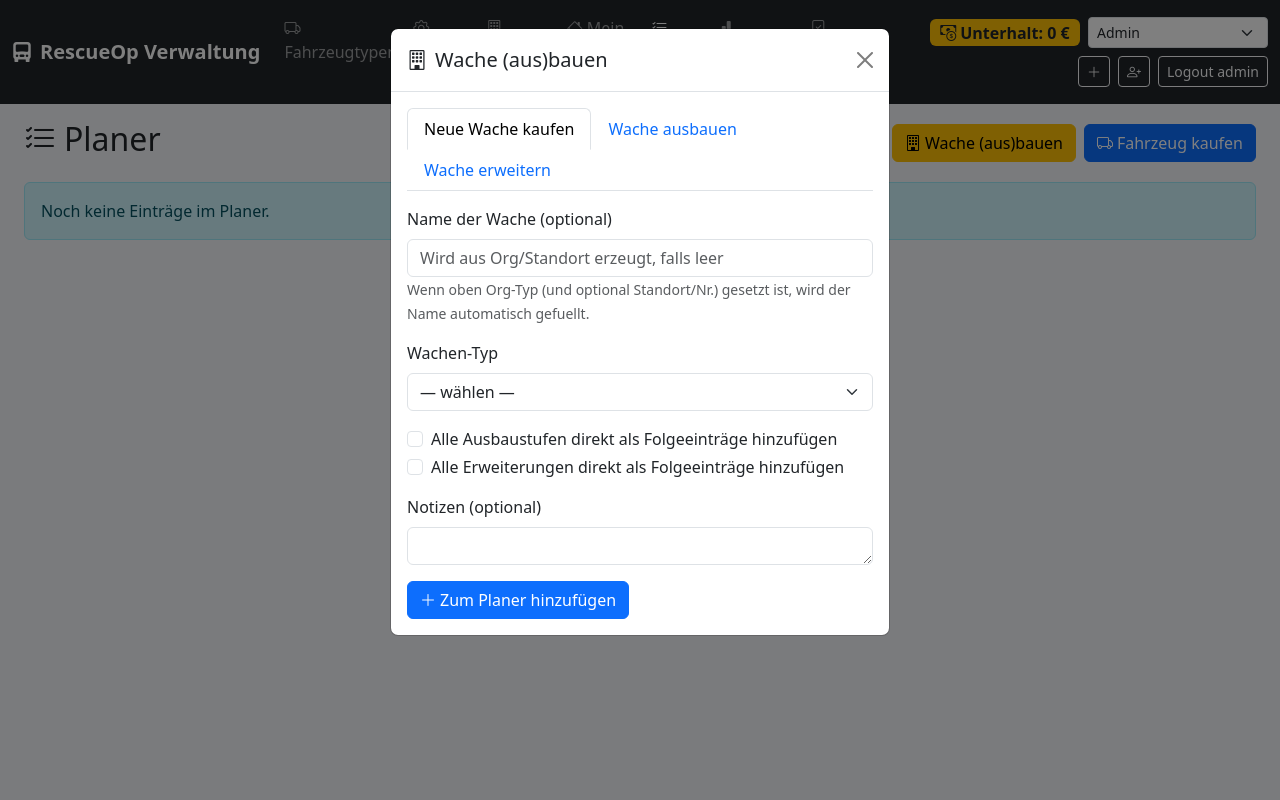
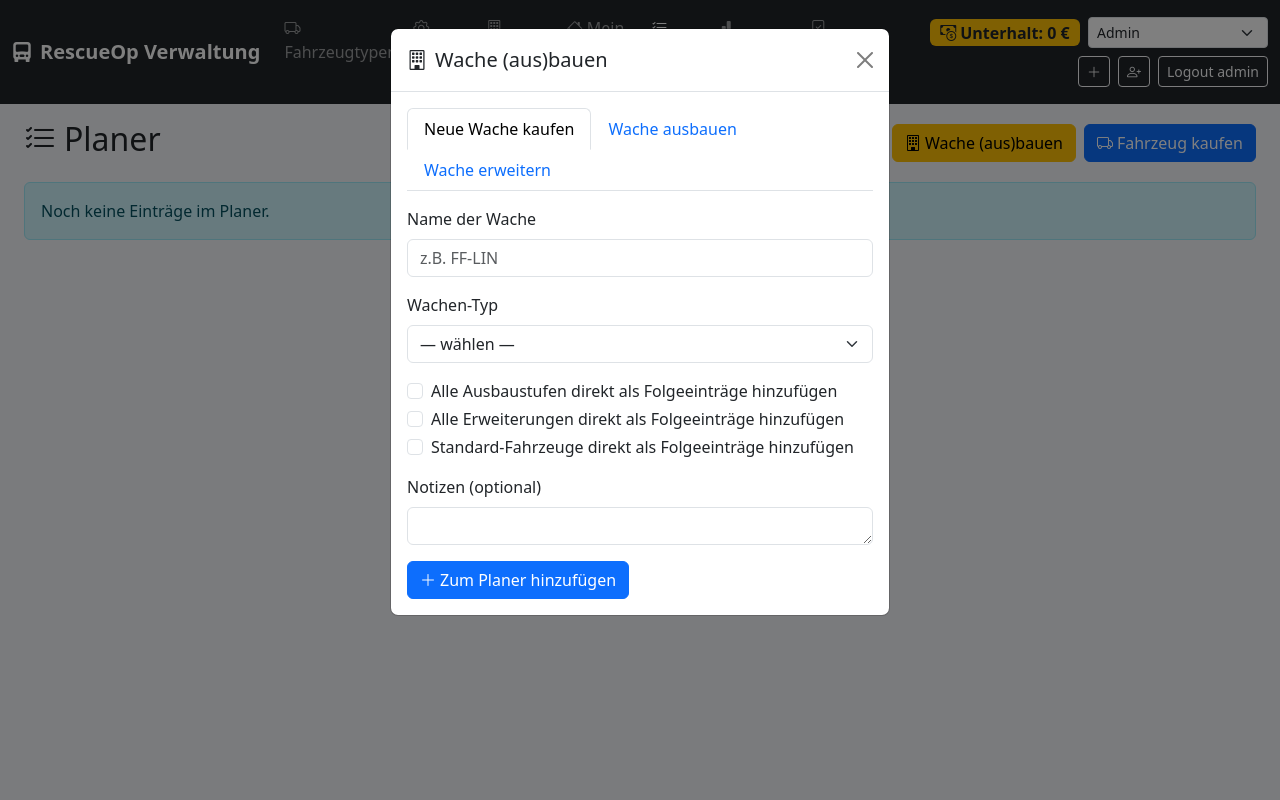
Before and after one commit to ScoreNow-EU/rescueop-verwaltung, a Flask app: page /planner in a window 1280 px wide, after a click on "Wache (aus)bauen". Run offline with Flask 3, Linux system fonts and the light colour scheme; a user stored in the database is signed in; data comes from the database, SQL or seed files in the repository; data that the repository does not hold is empty; some libraries are stand-ins or nearby versions.

Commit message:
Enhance planner functionality by adding support for standard vehicles and updating form validation

```diff
--- a/app/routes/planner.py
+++ b/app/routes/planner.py
@@ -5,7 +5,8 @@ from app import db
 from app.access import assign_active_savegame, scoped, scoped_get_or_404
 from app.models import (VehicleType, VehicleModule, WacheType, WacheLevel,
                         MyWache, MyVehicle, PlanItem, WacheUpgrade,
-                        NamingOrgType, NamingLocation, NamingPreset)
+                        NamingOrgType, NamingLocation, NamingPreset,
+                        WacheStandardVehicle, WacheStandardVehicleItem)
 import re
 
 planner_bp = Blueprint('planner', __name__)
@@ -99,35 +100,6 @@ def _planned_wache_ref_from_item(item):
     return None
 
 
-def _next_org_wache_number(org_abbr):
-    if not org_abbr:
-        return 1
-    max_num = 0
-    pattern = re.compile(rf'^{re.escape(org_abbr)}(\d+)$')
-    for w in scoped(MyWache).all():
-        match = pattern.match((w.name or '').strip())
-        if not match:
-            continue
-        max_num = max(max_num, int(match.group(1)))
-    for item in scoped(PlanItem).filter_by(done=False, category='wache_buy').all():
-        match = pattern.match((item.wache_name or '').strip())
-        if not match:
-            continue
-        max_num = max(max_num, int(match.group(1)))
-    return max_num + 1
-
-
-def _build_wache_name_from_meta(org_type, location, explicit_number=None):
-    if not org_type:
-        return ''
-    if org_type.no_location:
-        number = explicit_number if explicit_number and explicit_number > 0 else _next_org_wache_number(org_type.abbreviation)
-        return f'{org_type.abbreviation}{number}'
-    if location:
-        return f'{org_type.abbreviation}-{location.abbreviation}'
-    return org_type.abbreviation
-
-
 @planner_bp.route('/planner')
 def index():
     items = scoped(PlanItem).filter_by(done=False).order_by(PlanItem.priority).all()
@@ -146,6 +118,15 @@ def index():
     org_types = scoped(NamingOrgType).order_by(NamingOrgType.abbreviation).all()
     locations = scoped(NamingLocation).order_by(NamingLocation.abbreviation).all()
     naming_presets = scoped(NamingPreset).order_by(NamingPreset.is_default.desc(), NamingPreset.name).all()
+
+    std_vehicle_counts = {wt.id: 0 for wt in wache_types}
+    detailed_items = scoped(WacheStandardVehicleItem).all()
+    if detailed_items:
+        for cfg in detailed_items:
+            std_vehicle_counts[cfg.wache_type_id] = std_vehicle_counts.get(cfg.wache_type_id, 0) + max(1, cfg.quantity or 1)
+    else:
+        for cfg in scoped(WacheStandardVehicle).all():
+            std_vehicle_counts[cfg.wache_type_id] = std_vehicle_counts.get(cfg.wache_type_id, 0) + max(0, cfg.quantity or 0)
 
     # Used by planner naming helpers in the template script.
     wache_veh_counts = {}
@@ -340,7 +321,8 @@ def index():
                            org_types=org_types, locations=locations,
                            naming_presets=naming_presets,
                            wache_veh_counts_json=wache_veh_counts,
-                           org_wache_next_json=org_wache_next)
+                           org_wache_next_json=org_wache_next,
+                           std_vehicle_counts_json=std_vehicle_counts)
 
 
 # ---------- Add: Wache kaufen ---------------------------------------------
@@ -353,11 +335,11 @@ def add_wache_buy():
     wache_location_id = request.form.get('naming_location_id', type=int) or None
     include_all_upgrades = request.form.get('include_all_upgrades') == '1'
     include_all_extensions = request.form.get('include_all_extensions') == '1'
-    wache_number = request.form.get('wache_number', type=int)
+    include_standard_vehicles = request.form.get('include_standard_vehicles') == '1'
     notes = request.form.get('notes', '').strip() or None
 
-    if not wache_type_id:
-        flash('Wachen-Typ ist erforderlich.', 'danger')
+    if not wache_type_id or not wache_name:
+        flash('Name und Wachen-Typ sind erforderlich.', 'danger')
         return redirect(url_for('planner.index'))
 
     wache_type = scoped(WacheType).filter_by(id=wache_type_id).first()
@@ -375,13 +357,6 @@ def add_wache_buy():
         return redirect(url_for('planner.index'))
     if org_type and org_type.no_location:
         wache_location_id = None
-
-    if not wache_name:
-        wache_name = _build_wache_name_from_meta(org_type, location, explicit_number=wache_number)
-
-    if not wache_name:
-        flash('Bitte Name eingeben oder oben Org-Typ auswaehlen.', 'danger')
-        return redirect(url_for('planner.index'))
 
 
     max_prio = _next_priority()
@@ -432,6 +407,44 @@ def add_wache_buy():
             assign_active_savegame(ext_item)
             db.session.add(ext_item)
             extras_added += 1
+
+    if include_standard_vehicles:
+        standard_items = scoped(WacheStandardVehicleItem).filter_by(wache_type_id=wache_type.id).all()
+        if standard_items:
+            for cfg in standard_items:
+                if not cfg.vehicle_type_id:
+                    continue
+                quantity = max(1, min(cfg.quantity or 1, 100))
+                for _ in range(quantity):
+                    next_priority += 1
+                    veh_item = PlanItem(
+                        category='vehicle',
+                        vehicle_type_id=cfg.vehicle_type_id,
+                        vehicle_wache_plan_item_id=item.id,
+                        priority=next_priority,
+                    )
+                    assign_active_savegame(veh_item)
+                    if cfg.selected_modules:
+                        veh_item.selected_modules = list(cfg.selected_modules)
+                    db.session.add(veh_item)
+                    extras_added += 1
+        else:
+            # Legacy fallback for quantity-only standards.
+            for cfg in scoped(WacheStandardVehicle).filter_by(wache_type_id=wache_type.id).all():
+                if not cfg.vehicle_type_id:
+                    continue
+                quantity = max(0, min(cfg.quantity or 0, 100))
+                for _ in range(quantity):
+                    next_priority += 1
+                    veh_item = PlanItem(
+                        category='vehicle',
+                        vehicle_type_id=cfg.vehicle_type_id,
+                        vehicle_wache_plan_item_id=item.id,
+                        priority=next_priority,
+                    )
+                    assign_active_savegame(veh_item)
+                    db.session.add(veh_item)
+                    extras_added += 1
 
     db.session.commit()
     if extras_added:
--- a/app/templates/planner.html
+++ b/app/templates/planner.html
@@ -267,7 +267,7 @@
                                 </div>
                                 <div class="col-3" id="wacheBuyNrDiv" style="display:none">
                                     <label class="form-label">Nr.</label>
-                                    <input type="number" class="form-control form-control-sm" id="wacheBuyNr" name="wache_number" min="1" placeholder="1">
+                                    <input type="number" class="form-control form-control-sm" id="wacheBuyNr" min="1" placeholder="1">
                                 </div>
                                 <div class="col-auto">
                                     <button type="button" class="btn btn-sm btn-outline-secondary" id="wacheBuyGenBtn" title="Namen generieren">
@@ -277,9 +277,8 @@
                             </div>
                             {% endif %}
                             <div class="mb-3">
-                                <label class="form-label">Name der Wache (optional)</label>
-                                <input type="text" name="wache_name" class="form-control" id="wacheBuyName" placeholder="Wird aus Org/Standort erzeugt, falls leer">
-                                <small class="text-muted">Wenn oben Org-Typ (und optional Standort/Nr.) gesetzt ist, wird der Name automatisch gefuellt.</small>
+                                <label class="form-label">Name der Wache</label>
+                                <input type="text" name="wache_name" class="form-control" id="wacheBuyName" required placeholder="z.B. FF-LIN">
                             </div>
                             <div class="mb-3">
                                 <label class="form-label">Wachen-Typ</label>
@@ -290,7 +289,8 @@
                                             data-cost="{{ wt.levels[0].cost if wt.levels else 0 }}"
                                             data-max-vehicles="{{ wt.levels[0].max_vehicles if wt.levels else 0 }}"
                                             data-level-count="{{ wt.levels|length }}"
-                                            data-upgrade-count="{{ wt.upgrades|length }}">{{ wt.name }}</option>
+                                            data-upgrade-count="{{ wt.upgrades|length }}"
+                                            data-std-vehicle-count="{{ std_vehicle_counts_json.get(wt.id, 0) }}">{{ wt.name }}</option>
                                     {% endfor %}
                                 </select>
                             </div>
@@ -305,6 +305,12 @@
                                     <input class="form-check-input" type="checkbox" id="wacheBuyAllExtensions" name="include_all_extensions" value="1">
                                     <label class="form-check-label" for="wacheBuyAllExtensions">
                                         Alle Erweiterungen direkt als Folgeeinträge hinzufügen
+                                    </label>
+                                </div>
+                                <div class="form-check mt-1">
+                                    <input class="form-check-input" type="checkbox" id="wacheBuyStdVehicles" name="include_standard_vehicles" value="1">
+                                    <label class="form-check-label" for="wacheBuyStdVehicles">
+                                        Standard-Fahrzeuge direkt als Folgeeinträge hinzufügen
                                     </label>
                                 </div>
                                 <small class="text-muted d-block mt-1" id="wacheBuyBulkHint"></small>
@@ -1053,7 +1059,68 @@ function initPlannerPage() {
     const wacheBuyName = document.getElementById('wacheBuyName');
     const wacheBuyGenBtn = document.getElementById('wacheBuyGenBtn');
     const wacheBuyBulkHint = document.getElementById('wacheBuyBulkHint');
-    const formWacheBuy = document.getElementById('formWacheBuy');
+    const wacheBuyStdVehicles = document.getElementById('wacheBuyStdVehicles');
+    let wacheBuyTypeUserChanged = false;
+    let suppressWacheTypeUserChange = false;
+
+    function suggestWacheTypeValueFromOrg() {
+        if (!wacheBuyOrg || !wacheBuyType) {
+            return '';
+        }
+        const orgOpt = wacheBuyOrg.options[wacheBuyOrg.selectedIndex];
+        const orgText = ((orgOpt ? orgOpt.dataset.abbr : '') + ' ' + (orgOpt ? orgOpt.textContent : '')).toLowerCase();
+
+        const rules = [
+            {org: ['feuerwehr', 'bf', 'ff', 'florian'], station: ['feuer']},
+            {org: ['rettung', 'drk', 'asb', 'joh', 'mhd', 'brk', 'rk'], station: ['rett', 'rd']},
+            {org: ['thw'], station: ['thw']},
+            {org: ['polizei'], station: ['polizei']},
+        ];
+
+        let stationNeedles = [];
+        for (const rule of rules) {
+            if (rule.org.some(function(token) { return orgText.includes(token); })) {
+                stationNeedles = rule.station;
+                break;
+            }
+        }
+
+        if (!stationNeedles.length) {
+            return '';
+        }
+
+        for (const opt of wacheBuyType.options) {
+            if (!opt.value) {
+                continue;
+            }
+            const typeText = (opt.textContent || '').toLowerCase();
+            if (stationNeedles.some(function(needle) { return typeText.includes(needle); })) {
+                return opt.value;
+            }
+        }
+        const realOptions = Array.from(wacheBuyType.options).filter(function(opt) { return !!opt.value; });
+        if (realOptions.length === 1) {
+            return realOptions[0].value;
+        }
+        return '';
+    }
+
+    function applySuggestedWacheType(force) {
+        if (!wacheBuyType) {
+            return;
+        }
+        if (!force && wacheBuyTypeUserChanged) {
+            return;
+        }
+        const suggested = suggestWacheTypeValueFromOrg();
+        if (!suggested) {
+            return;
+        }
+        suppressWacheTypeUserChange = true;
+        wacheBuyType.value = suggested;
+        wacheBuyType.dispatchEvent(new Event('change'));
+        suppressWacheTypeUserChange = false;
+    }
 
     function applyNoLocWache() {
         if (!wacheBuyOrg) return;
@@ -1096,64 +1163,41 @@ function initPlannerPage() {
         }
         const levelCount = parseInt(opt.dataset.levelCount || '0', 10) || 0;
         const upgradeCount = parseInt(opt.dataset.upgradeCount || '0', 10) || 0;
+        const stdVehicleCount = parseInt(opt.dataset.stdVehicleCount || '0', 10) || 0;
         const extraLevels = Math.max(0, levelCount - 1);
-        wacheBuyBulkHint.textContent = 'Dieser Typ hat ' + extraLevels + ' zusätzliche Ausbaustufe(n) und ' + upgradeCount + ' Erweiterung(en).';
-    }
-
-    function maybeAutofillWacheName() {
-        if (!wacheBuyName) {
-            return;
-        }
-        if (wacheBuyName.dataset.manualEdit === '1') {
-            return;
-        }
-        const name = generateWacheName();
-        wacheBuyName.value = name || '';
+        const stdText = wacheBuyStdVehicles && wacheBuyStdVehicles.checked
+            ? ', plus ' + stdVehicleCount + ' Standard-Fahrzeug(e)'
+            : '';
+        wacheBuyBulkHint.textContent = 'Dieser Typ hat ' + extraLevels + ' zusätzliche Ausbaustufe(n) und ' + upgradeCount + ' Erweiterung(en)' + stdText + '.';
     }
 
     if (wacheBuyOrg) {
         wacheBuyOrg.addEventListener('change', function() {
             applyNoLocWache();
-            maybeAutofillWacheName();
+            applySuggestedWacheType(false);
         });
         applyNoLocWache();
-        maybeAutofillWacheName();
-    }
-
-    if (wacheBuyLoc) {
-        wacheBuyLoc.addEventListener('change', maybeAutofillWacheName);
-    }
-
-    if (wacheBuyNr) {
-        wacheBuyNr.addEventListener('input', maybeAutofillWacheName);
-    }
-
-    if (wacheBuyName) {
-        wacheBuyName.addEventListener('input', function() {
-            wacheBuyName.dataset.manualEdit = wacheBuyName.value.trim() ? '1' : '0';
-        });
+        applySuggestedWacheType(false);
     }
 
     if (wacheBuyType) {
+        wacheBuyType.addEventListener('change', function() {
+            if (!suppressWacheTypeUserChange) {
+                wacheBuyTypeUserChanged = true;
+            }
+        });
         wacheBuyType.addEventListener('change', updateWacheBuyBulkHint);
         updateWacheBuyBulkHint();
+    }
+
+    if (wacheBuyStdVehicles) {
+        wacheBuyStdVehicles.addEventListener('change', updateWacheBuyBulkHint);
     }
 
     if (wacheBuyGenBtn) {
         wacheBuyGenBtn.addEventListener('click', function() {
             const name = generateWacheName();
-            if (name && wacheBuyName) {
-                wacheBuyName.value = name;
-                wacheBuyName.dataset.manualEdit = '0';
-            }
-        });
-    }
-
-    if (formWacheBuy) {
-        formWacheBuy.addEventListener('submit', function() {
-            if (wacheBuyName && !wacheBuyName.value.trim()) {
-                wacheBuyName.value = generateWacheName();
-            }
+            if (name && wacheBuyName) wacheBuyName.value = name;
         });
     }
 }
```
